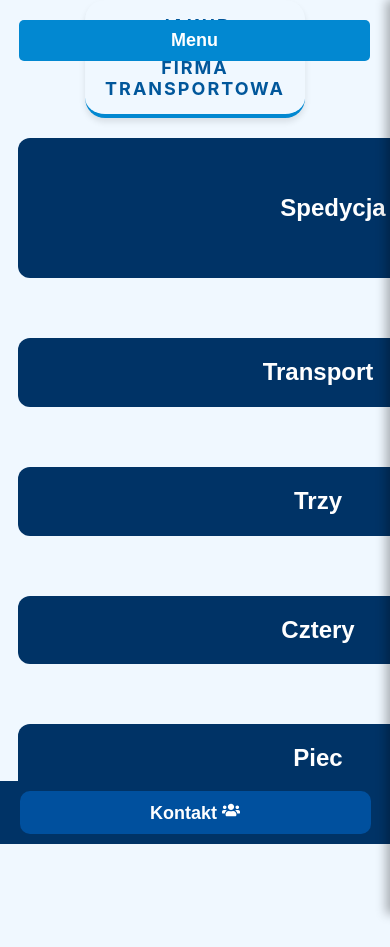
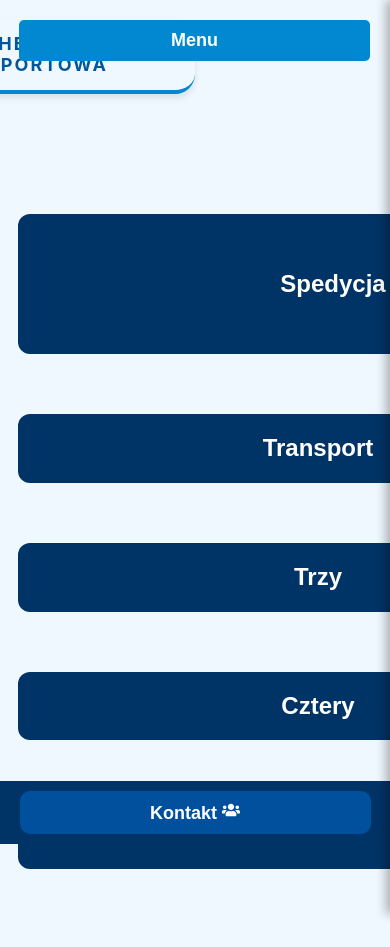
Before and after one commit to pasatwlpg/my-host-app, a React (Vite) app: page / in a window 390 px wide. Shown: the top 947 px of the page. Before the commit the page ends 871 px from the top, so only its background shows below. Built offline with nearby package versions, Linux system fonts and the light colour scheme.

Commit message:
dalej trzecia

```diff
--- a/src/assets/styles/Navbar.css
+++ b/src/assets/styles/Navbar.css
@@ -24,6 +24,7 @@
 
   @media (max-width: 768px) {
     .navbar {
+      position: static;
       padding: 15px 20px;
       border-radius: 20px;
     }
```
